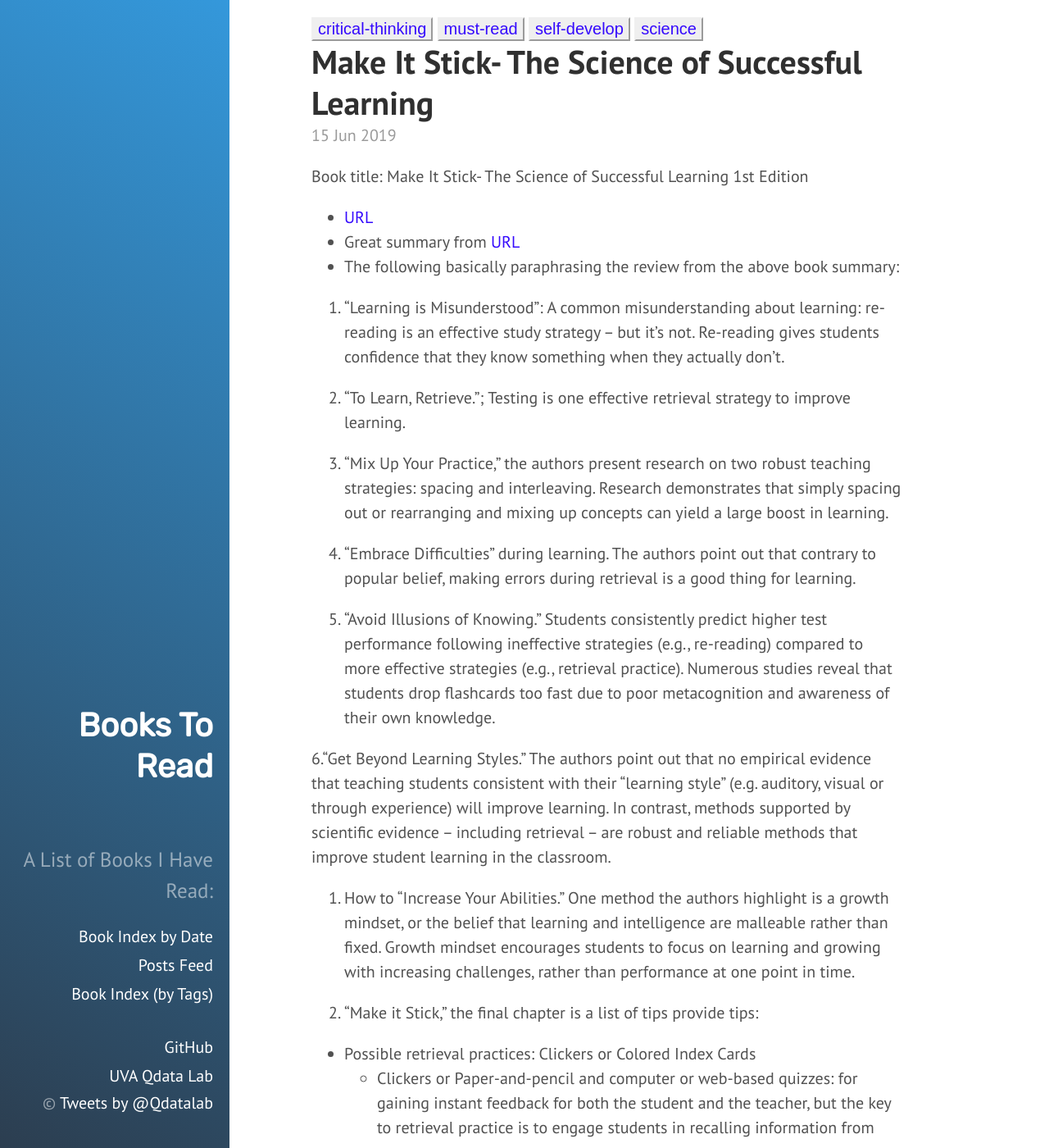
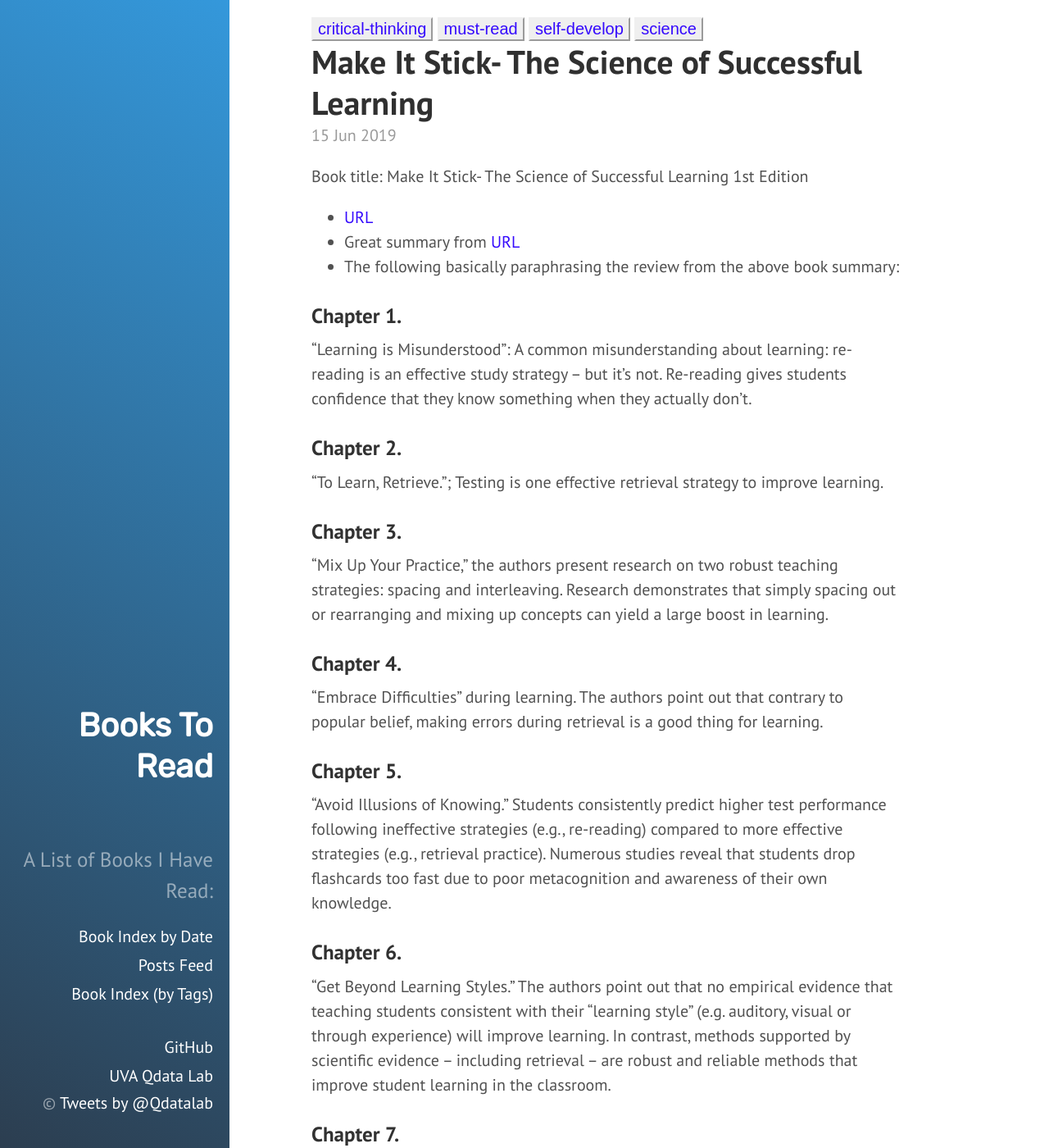
Before and after one commit to qiyanjun/books2read, a Jekyll site: the page built from _posts/2019-06-15-MakeItStick.md, in a window 1280 px wide and 1400 px high. Shown: the whole window at 82% size. Built offline with Jekyll 4.4.1, drawn with Linux system fonts in a browser that asks for light colours.

Commit message:
minor format issues

```diff
--- a/_posts/2019-06-15-MakeItStick.md
+++ b/_posts/2019-06-15-MakeItStick.md
@@ -16,21 +16,29 @@ Book title: Make It Stick- The Science of Successful Learning 1st Edition
 - Great summary from [URL](https://www.retrievalpractice.org/make-it-stick)
 - The following basically paraphrasing the review from the above book summary:
 
-1. “Learning is Misunderstood”: A common misunderstanding about learning:  re-reading is an effective study strategy – but it’s not. Re-reading gives students confidence that they know something when they actually don’t.
+### Chapter 1.
+“Learning is Misunderstood”: A common misunderstanding about learning:  re-reading is an effective study strategy – but it’s not. Re-reading gives students confidence that they know something when they actually don’t.
 
-2. “To Learn, Retrieve.”; Testing is one effective retrieval strategy to improve learning.
+### Chapter 2.
+“To Learn, Retrieve.”; Testing is one effective retrieval strategy to improve learning.
 
-3. “Mix Up Your Practice,” the authors present research on two robust teaching strategies: spacing and interleaving. Research demonstrates that simply spacing out or rearranging and mixing up concepts can yield a large boost in learning.
+### Chapter 3.
+“Mix Up Your Practice,” the authors present research on two robust teaching strategies: spacing and interleaving. Research demonstrates that simply spacing out or rearranging and mixing up concepts can yield a large boost in learning.
 
-4. “Embrace Difficulties” during learning. The authors point out that contrary to popular belief, making errors during retrieval is a good thing for learning.
+### Chapter 4.
+“Embrace Difficulties” during learning. The authors point out that contrary to popular belief, making errors during retrieval is a good thing for learning.
 
-5. “Avoid Illusions of Knowing.” Students consistently predict higher test performance following ineffective strategies (e.g., re-reading) compared to more effective strategies (e.g., retrieval practice). Numerous studies reveal that students drop flashcards too fast due to poor metacognition and awareness of their own knowledge.
+### Chapter 5.
+“Avoid Illusions of Knowing.” Students consistently predict higher test performance following ineffective strategies (e.g., re-reading) compared to more effective strategies (e.g., retrieval practice). Numerous studies reveal that students drop flashcards too fast due to poor metacognition and awareness of their own knowledge.
 
-6.“Get Beyond Learning Styles.” The authors point out that no empirical evidence that teaching students consistent with their “learning style” (e.g. auditory, visual or through experience) will improve learning. In contrast, methods supported by scientific evidence – including retrieval – are robust and reliable methods that improve student learning in the classroom.
+### Chapter  6.
+“Get Beyond Learning Styles.” The authors point out that no empirical evidence that teaching students consistent with their “learning style” (e.g. auditory, visual or through experience) will improve learning. In contrast, methods supported by scientific evidence – including retrieval – are robust and reliable methods that improve student learning in the classroom.
 
-7. How to “Increase Your Abilities.” One method the authors highlight is a growth mindset, or the belief that learning and intelligence are malleable rather than fixed. Growth mindset encourages students to focus on learning and growing with increasing challenges, rather than performance at one point in time.
+### Chapter 7.
+How to “Increase Your Abilities.” One method the authors highlight is a growth mindset, or the belief that learning and intelligence are malleable rather than fixed. Growth mindset encourages students to focus on learning and growing with increasing challenges, rather than performance at one point in time.
 
-8. “Make it Stick,” the final chapter is a list of tips provide tips:
+### Chapter 8.
+“Make it Stick,” the final chapter is a list of tips provide tips:
 
 - Possible retrieval practices:  Clickers or Colored Index Cards
   + Clickers or Paper-and-pencil and computer or web-based quizzes: for gaining instant feedback for both the student and the teacher, but the key to retrieval practice is to engage students in recalling information from memory.
```
Also changed, not shown: _posts/2019-07-15-Peak.md (+16 -8 lines), _posts/2019-08-15-MoonWalk.md (+11 -11 lines).
